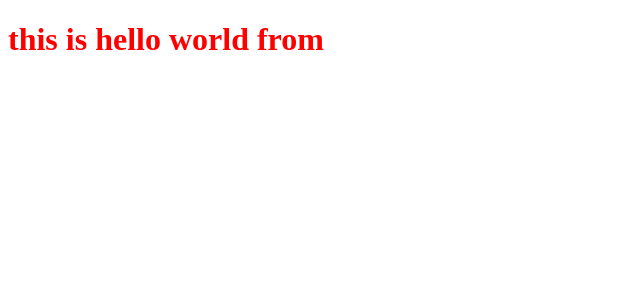
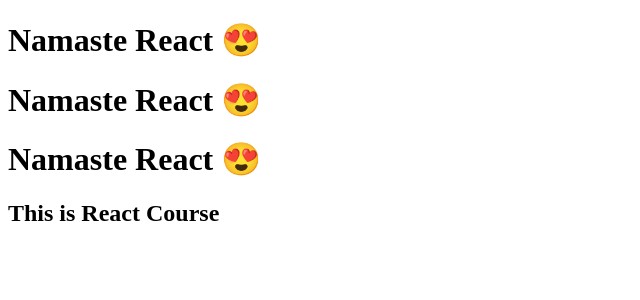
Before and after one commit to akshaynarsanne01/Namaste-React, a React (Vite) app: page / in a window 1280 px wide. Shown: the top 300 px of the page, without its empty margins (0-640 px from the left). Built offline with nearby package versions, Linux system fonts and the light colour scheme.

Commit message:
Episode 3

```diff
--- a/App.js
+++ b/App.js
@@ -1,10 +1,20 @@
 import React from "react";
 import ReactDOM from "react-dom/client";
 
-const heading = React.createElement(
-  "h1",
-  { id: "heading" },
-  "this is hello world from"
+const TitleHeading = () => (
+  <div>
+    <h1>Namaste React 😍</h1>
+  </div>
 );
+
+const Heading = () => (
+  <div id="container">
+    {TitleHeading()}
+    <TitleHeading />
+    <TitleHeading></TitleHeading>
+    <h2>This is React Course</h2>
+  </div>
+);
+
 const root = ReactDOM.createRoot(document.getElementById("root"));
-root.render(heading);
+root.render(<Heading />);
--- a/package.json
+++ b/package.json
@@ -3,6 +3,8 @@
   "version": "1.0.0",
   "description": "this is react project",
   "scripts": {
+    "start":"parcel index.html",
+    "build":"parcel build index.html",
     "test": "jest"
   },
   "repository": {
```
Also changed, not shown: 1 other file (tests, documents, lock files or other folders).
